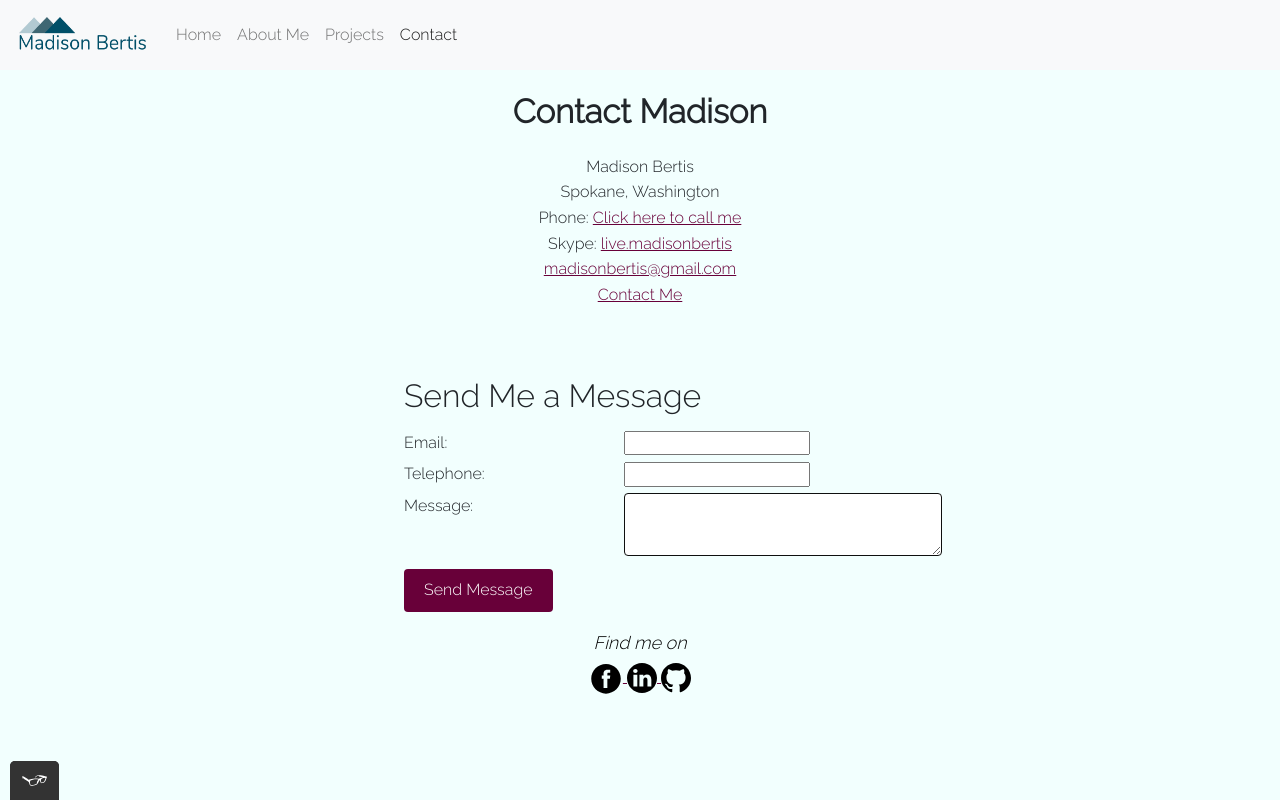
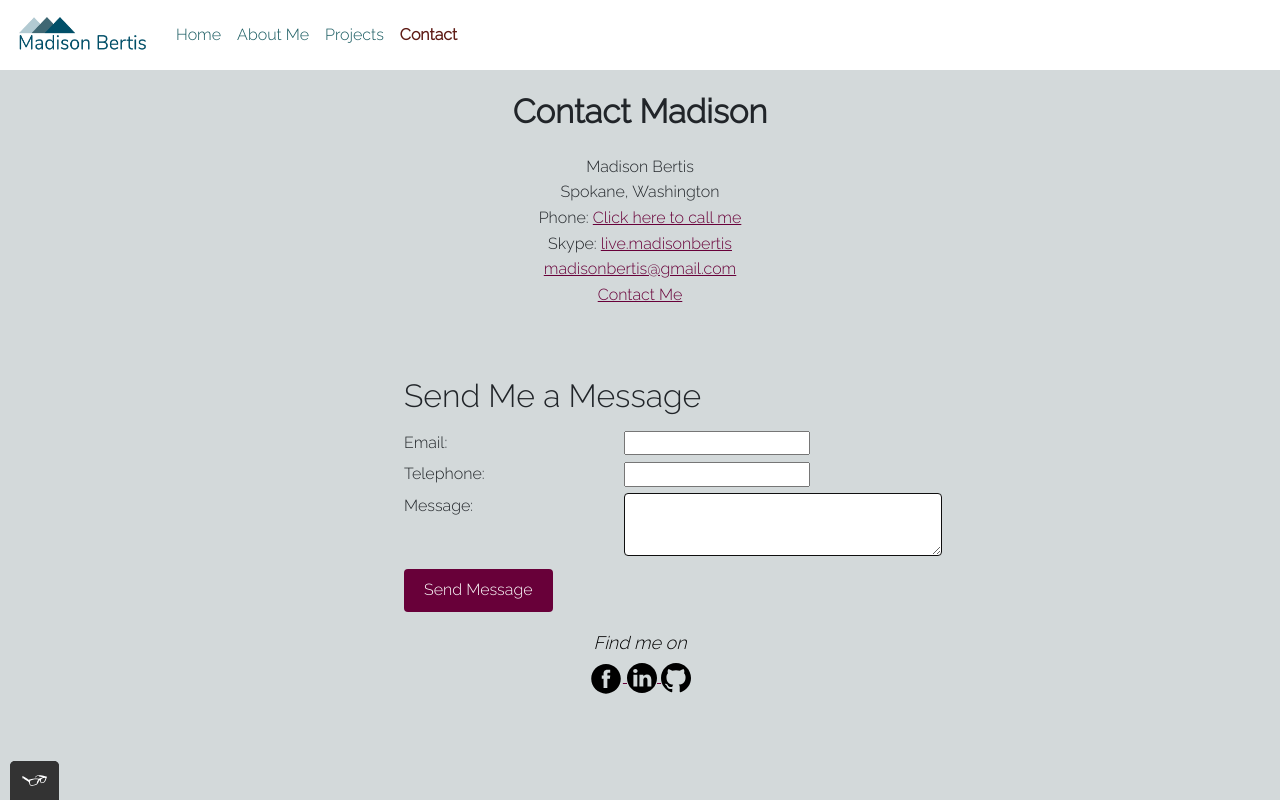
Before and after one commit to mbertis/Portfolio-Website, a website: page contact.html in a window 1280 px wide. Drawn offline with nearby package versions, Linux system fonts and the light colour scheme.

Commit message:
updated styling

```diff
--- a/contact.html
+++ b/contact.html
@@ -20,7 +20,7 @@
   </head>
 
   <body>
-    <nav class="navbar navbar-expand-lg navbar-light bg-light">
+    <nav class="navbar navbar-expand-lg" style="background-color: white">
       <div class="container-fluid">
         <a class="navbar-brand" href="/index.html">
           <img
@@ -44,12 +44,12 @@
         </button>
         <div class="collapse navbar-collapse" id="navbarNavAltMarkup">
           <div class="navbar-nav">
-            <a class="nav-link" href="/index.html">Home</a>
-            <a class="nav-link" href="/about.html">About Me</a>
-            <a class="nav-link" href="/work.html">Projects</a>
-            <a class="nav-link active" aria-current="page" href="/contact.html"
-              >Contact</a
+            <a class="nav-link" href="/index.html" style="color: #15585e"
+              >Home</a
             >
+            <a class="nav-link" href="/about.html" style="color: #15585e">About Me</a>
+            <a class="nav-link" href="/work.html" style="color: #15585e">Projects</a>
+            <a class="nav-link active" aria-current="page" href="/contact.html" style="color: #5e1b15; font-weight: bold;">Contact</a>
           </div>
         </div>
       </div>
--- a/css/style.production.css
+++ b/css/style.production.css
@@ -15,7 +15,7 @@
   --primary-color: #680039;
   --secondary-color: #006666;
   --dark-grey: #2b2b2b;
-  --background-color: #f2fffe;
+  --background-color: #d3d9da;
   --active-link: #3d5d30;
   --visited-link: #870822;
   --primary-font-size: 16px;
--- a/css/styles.css
+++ b/css/styles.css
@@ -8,7 +8,7 @@
   --primary-color: #680039;
   --secondary-color: #006666;
   --dark-grey: #2b2b2b;
-  --background-color: #f2fffe;
+  --background-color: #d3d9da;
   --active-link: #3d5d30;
   --visited-link: #50679c;
   --primary-font-size: 16px;
```
Also changed, not shown: about.html (+5 -5 lines), index.html (+5 -41 lines), work.html (+5 -5 lines).
